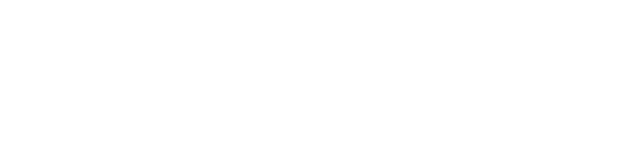
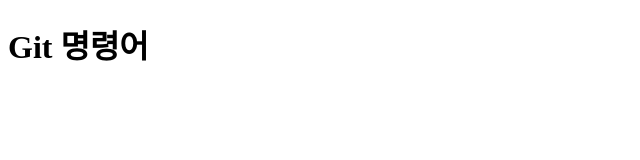
Before and after one commit to sanghee1115/gitStudy, a plain HTML site: page view/index.html in a window 1280 px wide. Shown: the whole page, without its empty margins (0-640 px from the left). Drawn offline with Linux system fonts and the light colour scheme.

Commit message:
제목 요소 추가

```diff
--- a/view/index.html
+++ b/view/index.html
@@ -5,7 +5,6 @@
   <title>Git을 배우자</title>
 </head>
 <body>
-
-
+  <h1>Git 명령어</h1>
 </body>
 </html>
```
